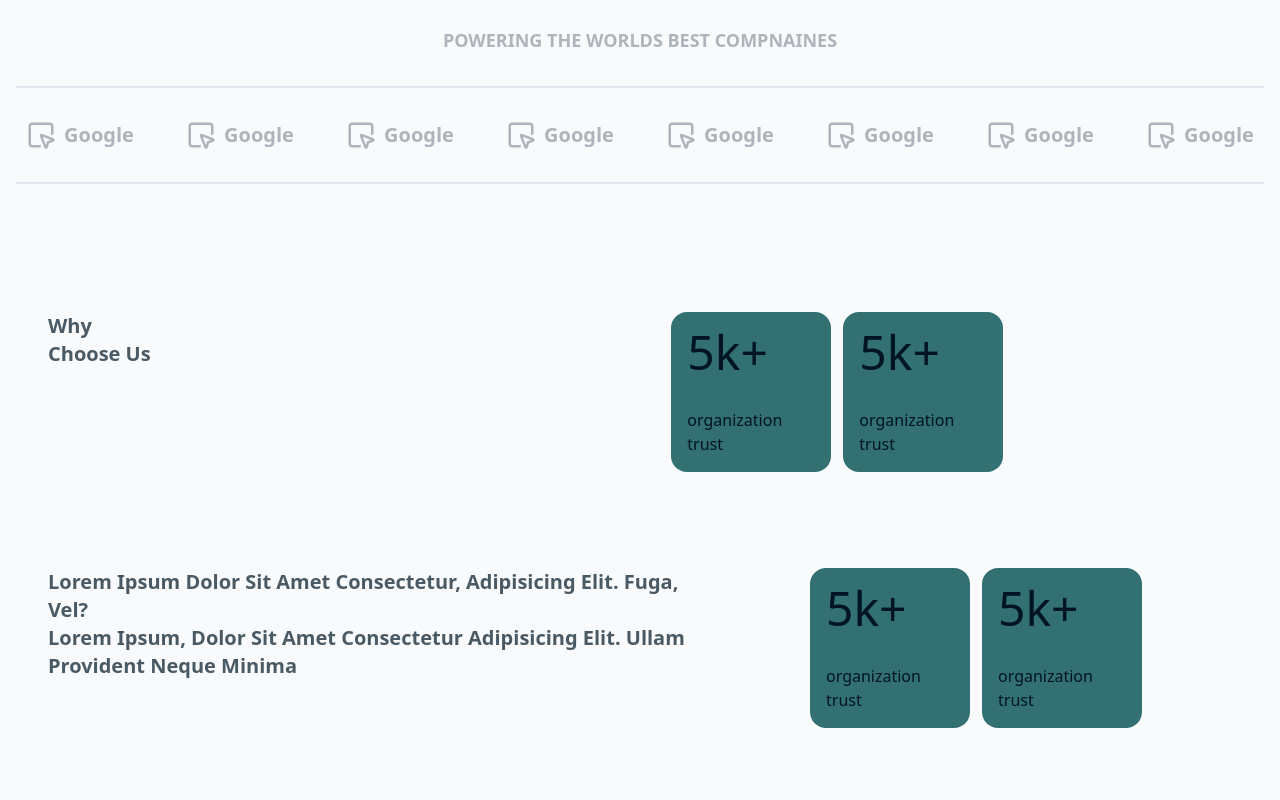
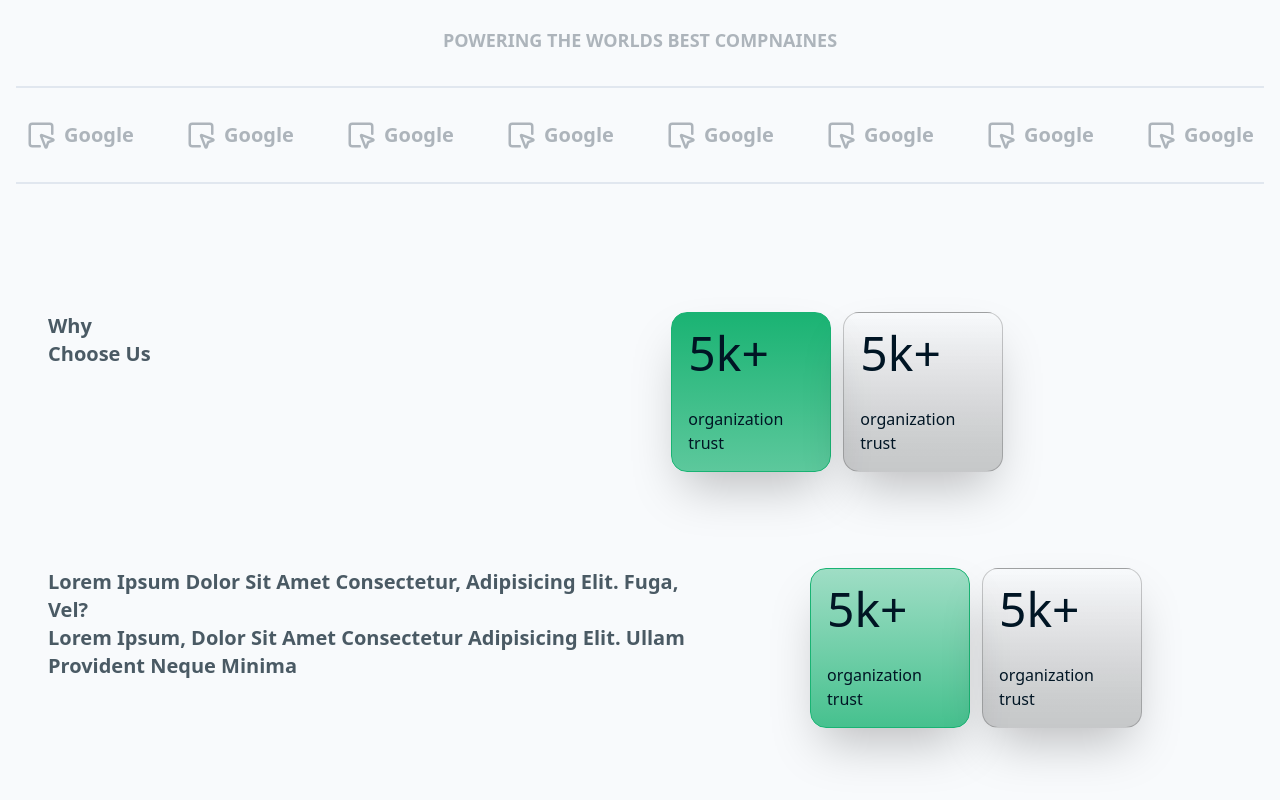
Before and after one commit to iamniteshdubey0/PrepPro-Reactjs-Tailwindcss-LandingPage, a React (Vite) app: page / in a window 1280 px wide. Shown: the part 806-1606 px from the top of the page. Built offline with nearby package versions, Linux system fonts and the light colour scheme.

Commit message:
feat: enhance WhyUs component with improved styling and layout adjustments; update card color variables in CSS

```diff
--- a/src/components/WhyUs.jsx
+++ b/src/components/WhyUs.jsx
@@ -1,4 +1,5 @@
 import React from "react";
+import { cn } from "../lib/utils";
 
 const WhyUs = () => {
   return (
@@ -15,11 +16,21 @@ const WhyUs = () => {
           </div>
 
           <div className="flex md:flex-2/3 justify-center items-center gap-3">
-            <div className="flex flex-col justify-between rounded-2xl bg-primary/80 p-4 gap-6 md:w-40 md:h-40">
+            <div
+              className={cn(
+                "flex flex-col justify-between rounded-2xl border-1 border-card",
+                "bg-linear-to-b from-card shadow-2xl to-card/70 p-4 gap-6 md:w-40 md:h-40"
+              )}
+            >
               <span className="text-5xl">5k+</span>
               <p>organization trust</p>
             </div>
-            <div className="flex flex-col justify-between rounded-2xl bg-primary/80 p-4 gap-6 md:w-40 md:h-40">
+            <div
+              className={cn(
+                "flex flex-col justify-between rounded-2xl border-1",
+                "border-black/20 bg-linear-to-b shadow-2xl from-white/10 to-black/20 p-4 gap-6 md:w-40 md:h-40"
+              )}
+            >
               <span className="text-5xl">5k+</span>
               <p>organization trust</p>
             </div>
@@ -39,11 +50,21 @@ const WhyUs = () => {
           </div>
 
           <div className="flex md:flex-2/3 justify-center items-center gap-3">
-            <div className="flex flex-col justify-between rounded-2xl bg-primary/80 p-4 gap-6 md:w-40 md:h-40">
+            <div
+              className={cn(
+                "flex flex-col justify-between rounded-2xl border-1 border-card",
+                "bg-linear-to-b from-card/40 shadow-2xl to-card/80 p-4 gap-6 md:w-40 md:h-40"
+              )}
+            >
               <span className="text-5xl">5k+</span>
               <p>organization trust</p>
             </div>
-            <div className="flex flex-col justify-between rounded-2xl bg-primary/80 p-4 gap-6 md:w-40 md:h-40">
+            <div
+              className={cn(
+                "flex flex-col justify-between rounded-2xl border-1",
+                "border-black/20 bg-linear-to-b shadow-2xl from-white/10 to-black/20 p-4 gap-6 md:w-40 md:h-40"
+              )}
+            >
               <span className="text-5xl">5k+</span>
               <p>organization trust</p>
             </div>
--- a/src/index.css
+++ b/src/index.css
@@ -86,7 +86,7 @@
     --foreground: 204, 100%, 7%, 1;
     /* rich black bg */
 
-    --card: 0 0% 100%;
+    --card: 155 75% 40%;
     /* white */
 
     --primary: 181 95% 16%;
@@ -104,8 +104,8 @@
     --foreground: 213 31% 91%;
     /* white bg */
 
-    --card: 222 47% 8%;
-    /* deep blue */
+    --card: 155 75% 30%;
+    /* dark green */
 
     --primary: 181deg 84.97% 29.6%;
     /* dark green */
```
